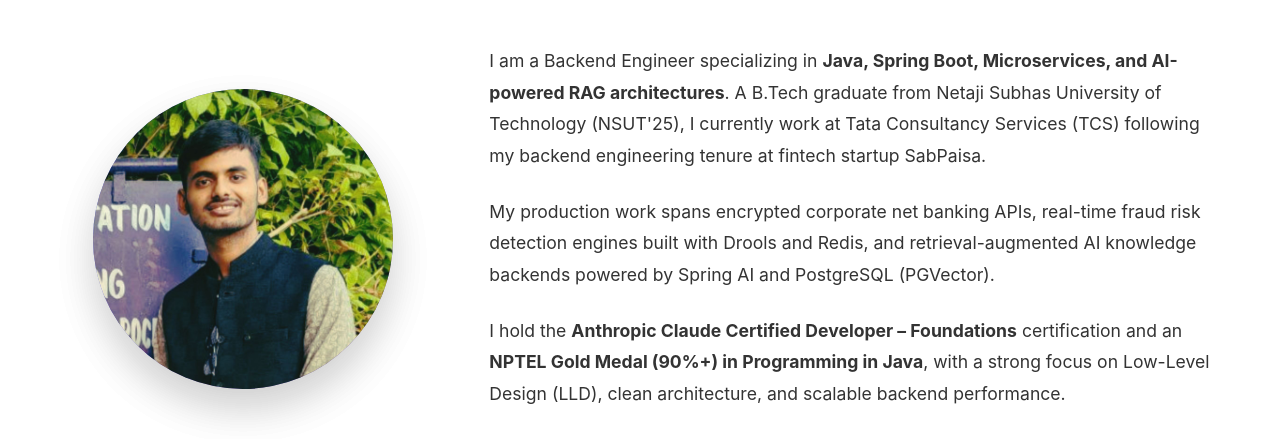
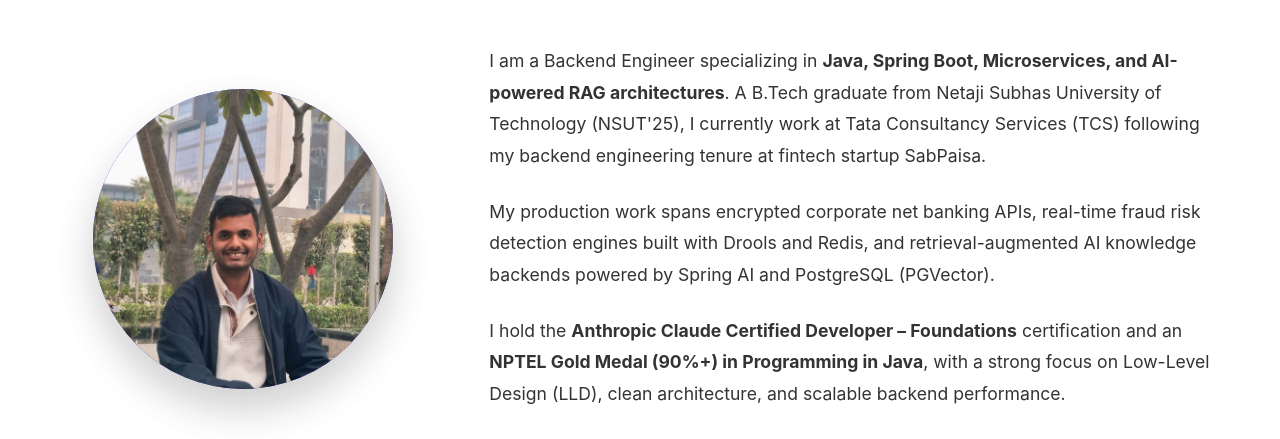
Before and after one commit to Abhisii/My_Portfolio, a plain HTML site: page index.html in a window 1280 px wide. Shown: the part 991-1430 px from the top of the page. Drawn offline with Linux system fonts and the light colour scheme.

Commit message:
Update index.html

```diff
--- a/index.html
+++ b/index.html
@@ -503,7 +503,7 @@
             <div class="about-content fade-in">
                 <div class="about-image">
                     <div class="profile-img">
-                        <img class="profile-img" src="photo_2023-12-28_15-09-34.jpg" alt="Abhishek Sharma">
+                        <img class="profile-img" src="photo_2026-11-23_10-10-26.jpg" alt="Abhishek Sharma">
                     </div>
                 </div>
                 <div class="about-text">
```
